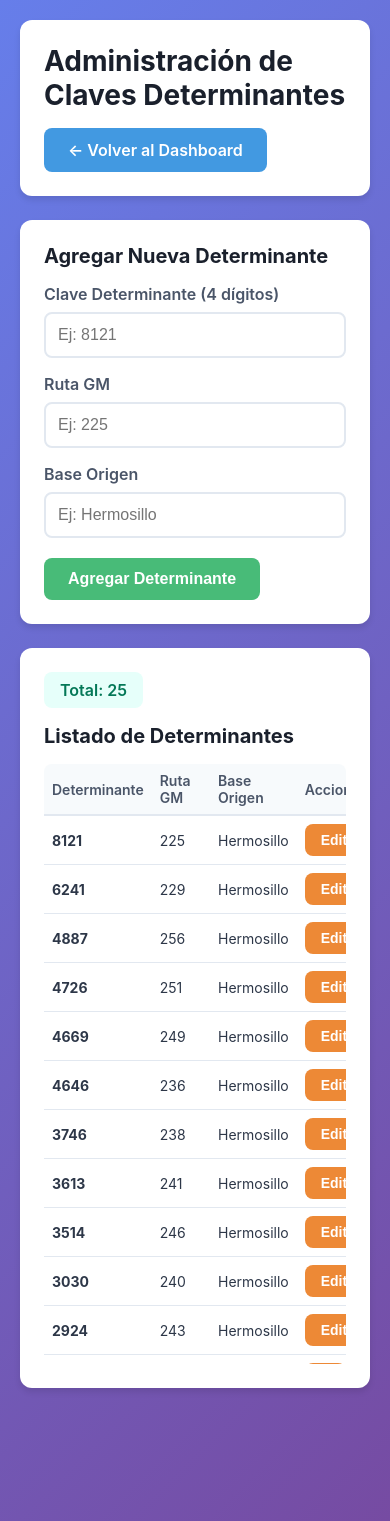
After one commit to Ernesto-9/alsua-automation, a Flask app: page /admin/determinantes in a window 390 px wide. The commit adds this page. Run offline with Flask 3, Linux system fonts and the light colour scheme.

Commit message:
Feat: Panel de administración CRUD para claves determinantes
- Agregar endpoints REST API completos:
  * GET /api/determinantes - Listar todas las claves
  * POST /api/determinantes - Crear nueva clave
  * PUT /api/determinantes/<clave> - Editar clave existente
  * DELETE /api/determinantes/<clave> - Eliminar clave

- Crear página admin_determinantes.html con:
  * Tabla interactiva de determinantes
  * Formulario agregar/editar con validación
  * Botones de acción (editar/eliminar)
  * Diseño responsive consistente con dashboard
  * Alertas de éxito/error
  * Contador de total de determinantes

- Agregar botón "Determinantes" en dashboard principal
- Validaciones: determinante debe ser 4 dígitos, campos requeridos
- Manejo de errores y confirmación de eliminación

```diff
--- a/app.py
+++ b/app.py
@@ -3,11 +3,12 @@ Panel Web Alsua - Servidor Flask
 Monitoreo en tiempo real del robot de automatización
 """
 
-from flask import Flask, render_template, jsonify, redirect, url_for
+from flask import Flask, render_template, jsonify, redirect, url_for, request
 import threading
 import os
 import logging
 import sys
+import csv
 from modules import robot_state_manager
 from alsua_mail_automation import AlsuaMailAutomation
 
@@ -185,6 +186,167 @@ def ver_screenshot(nombre):
     return send_from_directory('screenshots_errores', nombre)
 
 
+# ========== ENDPOINTS PARA ADMINISTRACIÓN DE DETERMINANTES ==========
+
+CSV_DETERMINANTES = 'modules/clave_ruta_base.csv'
+
+@app.route("/admin/determinantes")
+def admin_determinantes():
+    """Página de administración de determinantes"""
+    return render_template("admin_determinantes.html")
+
+
+@app.route("/api/determinantes")
+def api_listar_determinantes():
+    """Lista todas las claves determinantes del CSV"""
+    try:
+        if not os.path.exists(CSV_DETERMINANTES):
+            return jsonify({'success': False, 'error': 'Archivo CSV no encontrado'}), 404
+
+        determinantes = []
+        with open(CSV_DETERMINANTES, 'r', encoding='utf-8') as f:
+            reader = csv.DictReader(f)
+            for row in reader:
+                if row.get('determinante'):  # Ignorar líneas vacías
+                    determinantes.append({
+                        'determinante': row['determinante'],
+                        'ruta_gm': row['ruta_gm'],
+                        'base_origen': row['base_origen']
+                    })
+
+        return jsonify({'success': True, 'determinantes': determinantes})
+    except Exception as e:
+        logger.error(f"Error listando determinantes: {e}")
+        return jsonify({'success': False, 'error': str(e)}), 500
+
+
+@app.route("/api/determinantes", methods=['POST'])
+def api_agregar_determinante():
+    """Agrega una nueva clave determinante"""
+    try:
+        data = request.get_json()
+        determinante = data.get('determinante', '').strip()
+        ruta_gm = data.get('ruta_gm', '').strip()
+        base_origen = data.get('base_origen', '').strip()
+
+        # Validaciones
+        if not determinante or not ruta_gm or not base_origen:
+            return jsonify({'success': False, 'error': 'Todos los campos son requeridos'}), 400
+
+        if len(determinante) != 4 or not determinante.isdigit():
+            return jsonify({'success': False, 'error': 'Determinante debe ser 4 dígitos'}), 400
+
+        # Verificar si ya existe
+        determinantes_existentes = []
+        if os.path.exists(CSV_DETERMINANTES):
+            with open(CSV_DETERMINANTES, 'r', encoding='utf-8') as f:
+                reader = csv.DictReader(f)
+                for row in reader:
+                    determinantes_existentes.append(row)
+                    if row.get('determinante') == determinante:
+                        return jsonify({'success': False, 'error': f'Determinante {determinante} ya existe'}), 400
+
+        # Agregar nueva determinante
+        with open(CSV_DETERMINANTES, 'a', encoding='utf-8', newline='') as f:
+            writer = csv.DictWriter(f, fieldnames=['determinante', 'ruta_gm', 'base_origen'])
+            writer.writerow({
+                'determinante': determinante,
+                'ruta_gm': ruta_gm,
+                'base_origen': base_origen
+            })
+
+        logger.info(f"Determinante agregada: {determinante} -> Ruta: {ruta_gm}, Base: {base_origen}")
+        return jsonify({'success': True, 'message': 'Determinante agregada correctamente'})
+
+    except Exception as e:
+        logger.error(f"Error agregando determinante: {e}")
+        return jsonify({'success': False, 'error': str(e)}), 500
+
+
+@app.route("/api/determinantes/<determinante>", methods=['PUT'])
+def api_editar_determinante(determinante):
+    """Edita una clave determinante existente"""
+    try:
+        data = request.get_json()
+        nueva_ruta = data.get('ruta_gm', '').strip()
+        nueva_base = data.get('base_origen', '').strip()
+
+        if not nueva_ruta or not nueva_base:
+            return jsonify({'success': False, 'error': 'Ruta y base son requeridos'}), 400
+
+        # Leer todas las determinantes
+        if not os.path.exists(CSV_DETERMINANTES):
+            return jsonify({'success': False, 'error': 'Archivo CSV no encontrado'}), 404
+
+        determinantes = []
+        encontrado = False
+
+        with open(CSV_DETERMINANTES, 'r', encoding='utf-8') as f:
+            reader = csv.DictReader(f)
+            for row in reader:
+                if row.get('determinante') == determinante:
+                    row['ruta_gm'] = nueva_ruta
+                    row['base_origen'] = nueva_base
+                    encontrado = True
+                determinantes.append(row)
+
+        if not encontrado:
+            return jsonify({'success': False, 'error': f'Determinante {determinante} no encontrada'}), 404
+
+        # Reescribir el archivo
+        with open(CSV_DETERMINANTES, 'w', encoding='utf-8', newline='') as f:
+            writer = csv.DictWriter(f, fieldnames=['determinante', 'ruta_gm', 'base_origen'])
+            writer.writeheader()
+            for det in determinantes:
+                if det.get('determinante'):  # No escribir líneas vacías
+                    writer.writerow(det)
+
+        logger.info(f"Determinante editada: {determinante} -> Ruta: {nueva_ruta}, Base: {nueva_base}")
+        return jsonify({'success': True, 'message': 'Determinante actualizada correctamente'})
+
+    except Exception as e:
+        logger.error(f"Error editando determinante: {e}")
+        return jsonify({'success': False, 'error': str(e)}), 500
+
+
+@app.route("/api/determinantes/<determinante>", methods=['DELETE'])
+def api_eliminar_determinante(determinante):
+    """Elimina una clave determinante"""
+    try:
+        if not os.path.exists(CSV_DETERMINANTES):
+            return jsonify({'success': False, 'error': 'Archivo CSV no encontrado'}), 404
+
+        # Leer todas las determinantes excepto la que se va a eliminar
+        determinantes = []
+        encontrado = False
+
+        with open(CSV_DETERMINANTES, 'r', encoding='utf-8') as f:
+            reader = csv.DictReader(f)
+            for row in reader:
+                if row.get('determinante') == determinante:
+                    encontrado = True
+                    continue  # Saltar esta fila (eliminarla)
+                if row.get('determinante'):  # No agregar líneas vacías
+                    determinantes.append(row)
+
+        if not encontrado:
+            return jsonify({'success': False, 'error': f'Determinante {determinante} no encontrada'}), 404
+
+        # Reescribir el archivo sin la determinante eliminada
+        with open(CSV_DETERMINANTES, 'w', encoding='utf-8', newline='') as f:
+            writer = csv.DictWriter(f, fieldnames=['determinante', 'ruta_gm', 'base_origen'])
+            writer.writeheader()
+            for det in determinantes:
+                writer.writerow(det)
+
+        logger.info(f"Determinante eliminada: {determinante}")
+        return jsonify({'success': True, 'message': 'Determinante eliminada correctamente'})
+
+    except Exception as e:
+        logger.error(f"Error eliminando determinante: {e}")
+        return jsonify({'success': False, 'error': str(e)}), 500
+
+
 if __name__ == "__main__":
     print("\n" + "="*60)
     print("PANEL WEB ALSUA - INICIANDO")
--- /dev/null
+++ b/templates/admin_determinantes.html
@@ -0,0 +1,501 @@
+<!DOCTYPE html>
+<html lang="es">
+<head>
+    <meta charset="UTF-8">
+    <meta name="viewport" content="width=device-width, initial-scale=1.0">
+    <title>Admin Determinantes - Panel Alsua</title>
+    <style>
+        * {
+            margin: 0;
+            padding: 0;
+            box-sizing: border-box;
+        }
+
+        body {
+            font-family: -apple-system, BlinkMacSystemFont, 'Segoe UI', Roboto, Oxygen, Ubuntu, Cantarell, sans-serif;
+            background: linear-gradient(135deg, #667eea 0%, #764ba2 100%);
+            min-height: 100vh;
+            padding: 20px;
+        }
+
+        .container {
+            max-width: 1200px;
+            margin: 0 auto;
+        }
+
+        .header {
+            background: white;
+            border-radius: 12px;
+            padding: 24px;
+            margin-bottom: 24px;
+            box-shadow: 0 4px 6px rgba(0,0,0,0.1);
+            display: flex;
+            justify-content: space-between;
+            align-items: center;
+            flex-wrap: wrap;
+            gap: 16px;
+        }
+
+        .header h1 {
+            color: #1a202c;
+            font-size: 28px;
+            font-weight: 700;
+        }
+
+        .btn {
+            padding: 12px 24px;
+            border: none;
+            border-radius: 8px;
+            font-size: 16px;
+            font-weight: 600;
+            cursor: pointer;
+            transition: all 0.2s;
+            text-decoration: none;
+            display: inline-block;
+        }
+
+        .btn-back {
+            background: #4299e1;
+            color: white;
+        }
+
+        .btn-back:hover {
+            background: #3182ce;
+            transform: translateY(-2px);
+        }
+
+        .btn-primary {
+            background: #48bb78;
+            color: white;
+        }
+
+        .btn-primary:hover {
+            background: #38a169;
+        }
+
+        .btn-edit {
+            background: #ed8936;
+            color: white;
+            padding: 8px 16px;
+            font-size: 14px;
+        }
+
+        .btn-edit:hover {
+            background: #dd6b20;
+        }
+
+        .btn-delete {
+            background: #f56565;
+            color: white;
+            padding: 8px 16px;
+            font-size: 14px;
+        }
+
+        .btn-delete:hover {
+            background: #e53e3e;
+        }
+
+        .btn-cancel {
+            background: #cbd5e0;
+            color: #2d3748;
+            padding: 8px 16px;
+            font-size: 14px;
+        }
+
+        .btn-cancel:hover {
+            background: #a0aec0;
+        }
+
+        .form-container {
+            background: white;
+            border-radius: 12px;
+            padding: 24px;
+            margin-bottom: 24px;
+            box-shadow: 0 4px 6px rgba(0,0,0,0.1);
+        }
+
+        .form-container h2 {
+            color: #1a202c;
+            font-size: 20px;
+            font-weight: 700;
+            margin-bottom: 16px;
+        }
+
+        .form-group {
+            margin-bottom: 16px;
+        }
+
+        .form-group label {
+            display: block;
+            color: #4a5568;
+            font-weight: 600;
+            margin-bottom: 8px;
+        }
+
+        .form-group input {
+            width: 100%;
+            padding: 12px;
+            border: 2px solid #e2e8f0;
+            border-radius: 8px;
+            font-size: 16px;
+            transition: border-color 0.2s;
+        }
+
+        .form-group input:focus {
+            outline: none;
+            border-color: #667eea;
+        }
+
+        .form-actions {
+            display: flex;
+            gap: 12px;
+            margin-top: 20px;
+        }
+
+        .alert {
+            padding: 12px 16px;
+            border-radius: 8px;
+            margin-bottom: 16px;
+            font-weight: 500;
+        }
+
+        .alert-success {
+            background: #c6f6d5;
+            border-left: 4px solid #48bb78;
+            color: #22543d;
+        }
+
+        .alert-error {
+            background: #fed7d7;
+            border-left: 4px solid #f56565;
+            color: #742a2a;
+        }
+
+        .table-container {
+            background: white;
+            border-radius: 12px;
+            padding: 24px;
+            box-shadow: 0 4px 6px rgba(0,0,0,0.1);
+        }
+
+        .table-container h2 {
+            color: #1a202c;
+            font-size: 20px;
+            font-weight: 700;
+            margin-bottom: 16px;
+        }
+
+        .table-wrapper {
+            max-height: 600px;
+            overflow-y: auto;
+            border-radius: 8px;
+        }
+
+        .table-wrapper::-webkit-scrollbar {
+            width: 8px;
+        }
+
+        .table-wrapper::-webkit-scrollbar-track {
+            background: #f1f1f1;
+            border-radius: 4px;
+        }
+
+        .table-wrapper::-webkit-scrollbar-thumb {
+            background: #888;
+            border-radius: 4px;
+        }
+
+        table {
+            width: 100%;
+            border-collapse: collapse;
+        }
+
+        th {
+            background: #f7fafc;
+            color: #4a5568;
+            font-weight: 600;
+            text-align: left;
+            padding: 12px;
+            border-bottom: 2px solid #e2e8f0;
+            position: sticky;
+            top: 0;
+        }
+
+        td {
+            padding: 12px;
+            border-bottom: 1px solid #e2e8f0;
+            color: #2d3748;
+        }
+
+        tr:hover {
+            background: #f7fafc;
+        }
+
+        .actions-cell {
+            display: flex;
+            gap: 8px;
+        }
+
+        .empty-state {
+            text-align: center;
+            padding: 40px;
+            color: #a0aec0;
+        }
+
+        .stats {
+            display: flex;
+            gap: 12px;
+            margin-bottom: 16px;
+            flex-wrap: wrap;
+        }
+
+        .stat-badge {
+            background: #e6fffa;
+            color: #047857;
+            padding: 8px 16px;
+            border-radius: 8px;
+            font-weight: 600;
+        }
+
+        @media (max-width: 768px) {
+            .header {
+                flex-direction: column;
+                align-items: flex-start;
+            }
+
+            table {
+                font-size: 14px;
+            }
+
+            th, td {
+                padding: 8px;
+            }
+        }
+    </style>
+</head>
+<body>
+    <div class="container">
+        <div class="header">
+            <h1>Administración de Claves Determinantes</h1>
+            <a href="/" class="btn btn-back">← Volver al Dashboard</a>
+        </div>
+
+        <div id="alertContainer"></div>
+
+        <div class="form-container">
+            <h2 id="formTitle">Agregar Nueva Determinante</h2>
+            <form id="formDeterminante" onsubmit="guardarDeterminante(event)">
+                <input type="hidden" id="editMode" value="false">
+                <input type="hidden" id="editOriginal">
+
+                <div class="form-group">
+                    <label for="inputDeterminante">Clave Determinante (4 dígitos)</label>
+                    <input type="text" id="inputDeterminante" maxlength="4" pattern="[0-9]{4}" required placeholder="Ej: 8121">
+                </div>
+
+                <div class="form-group">
+                    <label for="inputRutaGM">Ruta GM</label>
+                    <input type="text" id="inputRutaGM" required placeholder="Ej: 225">
+                </div>
+
+                <div class="form-group">
+                    <label for="inputBaseOrigen">Base Origen</label>
+                    <input type="text" id="inputBaseOrigen" required placeholder="Ej: Hermosillo">
+                </div>
+
+                <div class="form-actions">
+                    <button type="submit" class="btn btn-primary" id="btnSubmit">Agregar Determinante</button>
+                    <button type="button" class="btn btn-cancel" id="btnCancelar" onclick="cancelarEdicion()" style="display: none;">Cancelar</button>
+                </div>
+            </form>
+        </div>
+
+        <div class="table-container">
+            <div class="stats">
+                <div class="stat-badge">Total: <span id="totalDeterminantes">0</span></div>
+            </div>
+            <h2>Listado de Determinantes</h2>
+            <div class="table-wrapper">
+                <table>
+                    <thead>
+                        <tr>
+                            <th>Determinante</th>
+                            <th>Ruta GM</th>
+                            <th>Base Origen</th>
+                            <th>Acciones</th>
+                        </tr>
+                    </thead>
+                    <tbody id="tablaDeterminantes">
+                        <tr><td colspan="4" class="empty-state">Cargando...</td></tr>
+                    </tbody>
+                </table>
+            </div>
+        </div>
+    </div>
+
+    <script>
+        let determinantes = [];
+
+        // Cargar determinantes al iniciar
+        async function cargarDeterminantes() {
+            try {
+                const response = await fetch('/api/determinantes');
+                const data = await response.json();
+
+                if (data.success) {
+                    determinantes = data.determinantes;
+                    actualizarTabla();
+                } else {
+                    mostrarAlerta('Error cargando determinantes: ' + data.error, 'error');
+                }
+            } catch (error) {
+                mostrarAlerta('Error de conexión: ' + error.message, 'error');
+            }
+        }
+
+        function actualizarTabla() {
+            const tbody = document.getElementById('tablaDeterminantes');
+            document.getElementById('totalDeterminantes').textContent = determinantes.length;
+
+            if (determinantes.length === 0) {
+                tbody.innerHTML = '<tr><td colspan="4" class="empty-state">No hay determinantes registradas</td></tr>';
+                return;
+            }
+
+            tbody.innerHTML = determinantes.map(det => `
+                <tr>
+                    <td><strong>${det.determinante}</strong></td>
+                    <td>${det.ruta_gm}</td>
+                    <td>${det.base_origen}</td>
+                    <td>
+                        <div class="actions-cell">
+                            <button class="btn btn-edit" onclick="editarDeterminante('${det.determinante}')">Editar</button>
+                            <button class="btn btn-delete" onclick="confirmarEliminar('${det.determinante}')">Eliminar</button>
+                        </div>
+                    </td>
+                </tr>
+            `).join('');
+        }
+
+        async function guardarDeterminante(event) {
+            event.preventDefault();
+
+            const editMode = document.getElementById('editMode').value === 'true';
+            const determinante = document.getElementById('inputDeterminante').value;
+            const rutaGM = document.getElementById('inputRutaGM').value;
+            const baseOrigen = document.getElementById('inputBaseOrigen').value;
+
+            const data = {
+                determinante: determinante,
+                ruta_gm: rutaGM,
+                base_origen: baseOrigen
+            };
+
+            try {
+                let response;
+                if (editMode) {
+                    const original = document.getElementById('editOriginal').value;
+                    response = await fetch(`/api/determinantes/${original}`, {
+                        method: 'PUT',
+                        headers: { 'Content-Type': 'application/json' },
+                        body: JSON.stringify(data)
+                    });
+                } else {
+                    response = await fetch('/api/determinantes', {
+                        method: 'POST',
+                        headers: { 'Content-Type': 'application/json' },
+                        body: JSON.stringify(data)
+                    });
+                }
+
+                const result = await response.json();
+
+                if (result.success) {
+                    mostrarAlerta(result.message, 'success');
+                    limpiarFormulario();
+                    await cargarDeterminantes();
+                } else {
+                    mostrarAlerta(result.error, 'error');
+                }
+            } catch (error) {
+                mostrarAlerta('Error: ' + error.message, 'error');
+            }
+        }
+
+        function editarDeterminante(determinante) {
+            const det = determinantes.find(d => d.determinante === determinante);
+            if (!det) return;
+
+            document.getElementById('formTitle').textContent = 'Editar Determinante';
+            document.getElementById('editMode').value = 'true';
+            document.getElementById('editOriginal').value = determinante;
+            document.getElementById('inputDeterminante').value = det.determinante;
+            document.getElementById('inputRutaGM').value = det.ruta_gm;
+            document.getElementById('inputBaseOrigen').value = det.base_origen;
+            document.getElementById('btnSubmit').textContent = 'Guardar Cambios';
+            document.getElementById('btnCancelar').style.display = 'inline-block';
+
+            // Scroll al formulario
+            document.querySelector('.form-container').scrollIntoView({ behavior: 'smooth' });
+        }
+
+        function cancelarEdicion() {
+            limpiarFormulario();
+        }
+
+        function limpiarFormulario() {
+            document.getElementById('formTitle').textContent = 'Agregar Nueva Determinante';
+            document.getElementById('editMode').value = 'false';
+            document.getElementById('editOriginal').value = '';
+            document.getElementById('formDeterminante').reset();
+            document.getElementById('btnSubmit').textContent = 'Agregar Determinante';
+            document.getElementById('btnCancelar').style.display = 'none';
+        }
+
+        async function confirmarEliminar(determinante) {
+            if (!confirm(`¿Estás seguro de eliminar la determinante ${determinante}?\n\nEsta acción no se puede deshacer.`)) {
+                return;
+            }
+
+            try {
+                const response = await fetch(`/api/determinantes/${determinante}`, {
+                    method: 'DELETE'
+                });
+
+                const result = await response.json();
+
+                if (result.success) {
+                    mostrarAlerta(result.message, 'success');
+                    await cargarDeterminantes();
+                } else {
+                    mostrarAlerta(result.error, 'error');
+                }
+            } catch (error) {
+                mostrarAlerta('Error: ' + error.message, 'error');
+            }
+        }
+
+        function mostrarAlerta(mensaje, tipo) {
+            const alertContainer = document.getElementById('alertContainer');
+            const alertClass = tipo === 'success' ? 'alert-success' : 'alert-error';
+
+            alertContainer.innerHTML = `
+                <div class="alert ${alertClass}">
+                    ${mensaje}
+                </div>
+            `;
+
+            // Auto-ocultar después de 5 segundos
+            setTimeout(() => {
+                alertContainer.innerHTML = '';
+            }, 5000);
+
+            // Scroll a la alerta
+            alertContainer.scrollIntoView({ behavior: 'smooth', block: 'nearest' });
+        }
+
+        // Cargar al iniciar
+        cargarDeterminantes();
+    </script>
+</body>
+</html>
```
Also changed, not shown: templates/dashboard.html (+12 -0 lines).
